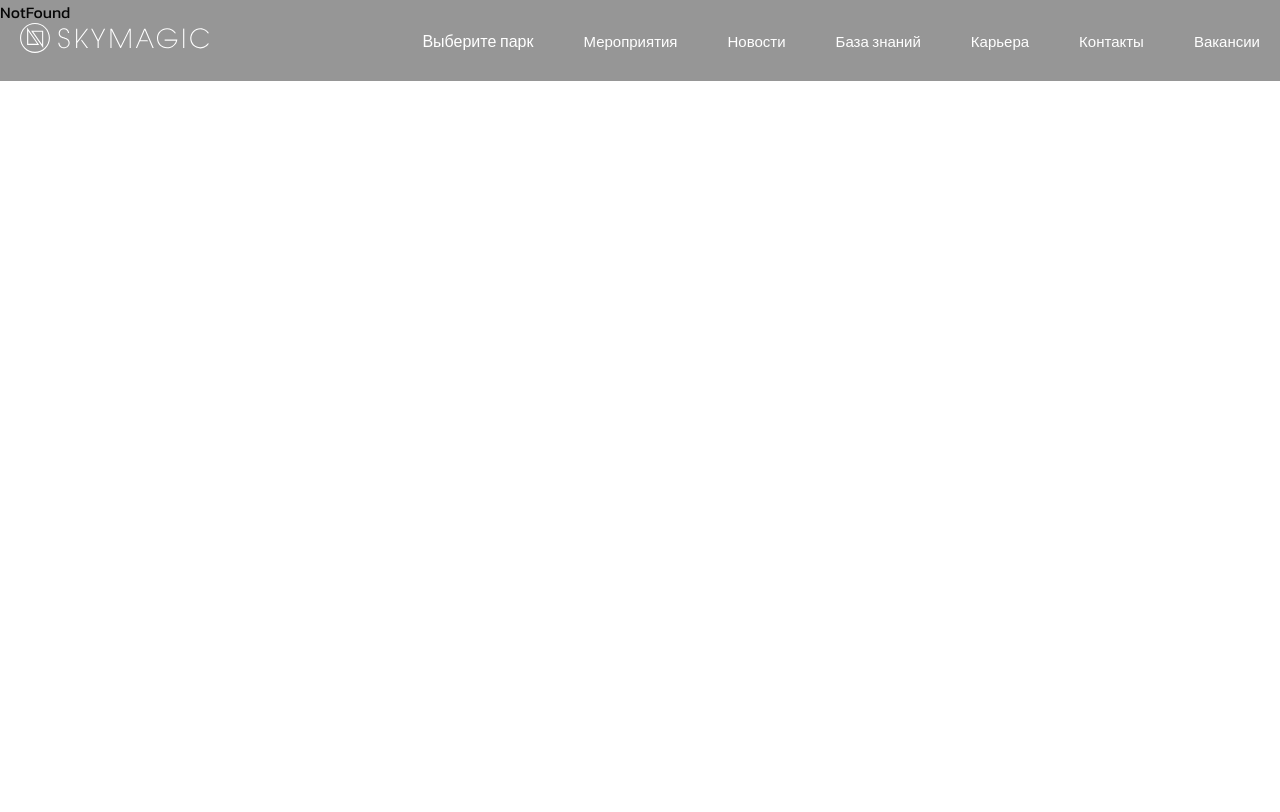
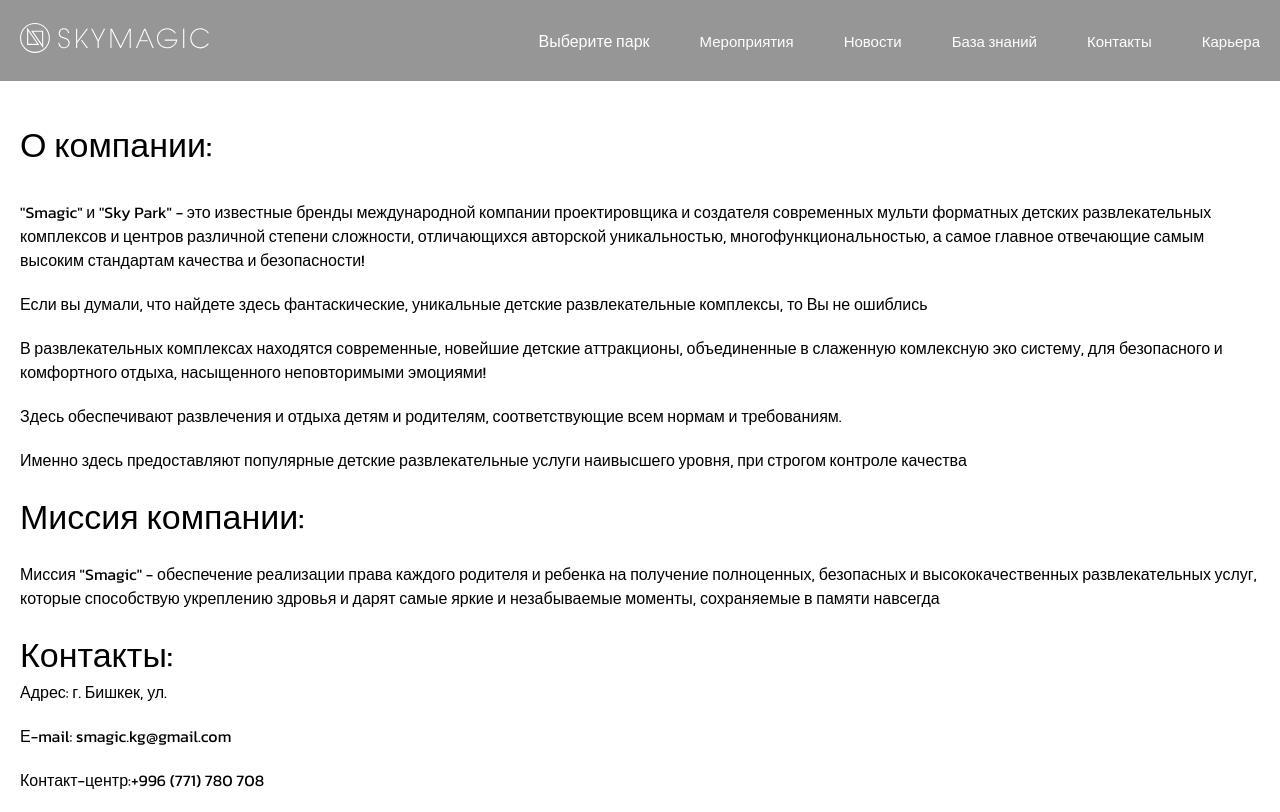
Before and after one commit to maxbirimkulov/skymagic, a React (Create React App) app: page /about in a window 1280 px wide. Built offline with nearby package versions, Linux system fonts and the light colour scheme.

Commit message:
add career

```diff
--- a/src/App.js
+++ b/src/App.js
@@ -8,6 +8,7 @@
 import Register from "./pages/Register/Register";
 
 import Vacancies from "./pages/Vacancies/Vacancies";
+import AboutCompany from "./pages/AboutCompany/aboutCompany";
 
 
 function App() {
@@ -18,10 +19,11 @@
             <Route path='' element={<Home/>}/>
             <Route path='parks/:name' element={<Park/>}/>
             <Route path='basket' element={<Basket/>}/>
-            <Route path='/vacancies' element={<Vacancies/>}/>
+            <Route path='/career' element={<Vacancies/>}/>
             <Route path='*' element={<NotFound/>}/>
             <Route path='/login' element={<Login/>}/>
             <Route path='/register' element={<Register/>}/>
+            <Route path='/about' element={<AboutCompany/>}/>
           </Route>
 
         </Routes>
--- a/src/Layout/Header/Header.js
+++ b/src/Layout/Header/Header.js
@@ -4,6 +4,7 @@
 import HamburgerToggle from "./HamburgerToggle/HamburgerToggle";
 import NavBar from "./NavBar/NavBar";
 import {animateScroll} from "react-scroll";
+import logo from '../../Components/image/smagic-logo.jpg'
 const Header = () => {
     const [isActiveHamburger, setActiveHamburger] = useState(false);
     const [isActiveHamburgerMenu, setActiveHamburgerMenu] = useState(false);
@@ -69,6 +70,7 @@
 	</g>
 </g>
 </svg>
+
                 </NavLink>
                     <HamburgerToggle toggleClass={toggleClass} isActiveHamburger={isActiveHamburger}/>
 
--- a/src/Layout/Header/NavBar/Dropdown/Dropdown.js
+++ b/src/Layout/Header/NavBar/Dropdown/Dropdown.js
@@ -8,7 +8,7 @@
             <span>Выберите парк</span>
             <div className="dropdown-content">
                 <NavLink className="nav__link" to="/parks/Sky Park" onClick={toggleClass}>Sky park</NavLink>
-                <NavLink className="nav__link" to="/parks/Smagic Tsum" onClick={toggleClass}>Smagic Технопарк</NavLink>
+                <NavLink className="nav__link" to="/parks/Smagic Techno" onClick={toggleClass}>Smagic Технопарк</NavLink>
                 <NavLink className="nav__link" to="/parks/Smagic Tsum" onClick={toggleClass}>Smagic Цум 2</NavLink>
                 <NavLink className="nav__link" to="/parks/Smagic Tommi" onClick={toggleClass}>Smagic Tommi mall</NavLink>
             </div>
--- a/src/Layout/Header/NavBar/NavBar.js
+++ b/src/Layout/Header/NavBar/NavBar.js
@@ -11,9 +11,8 @@
             <li className='nav__item'> <NavLink className="nav__link" to="/reg" onClick={toggleClass}>Мероприятия</NavLink></li>
             <li className='nav__item'> <NavLink className="nav__link" to="/reg" onClick={toggleClass}>Новости</NavLink></li>
             <li className='nav__item'> <NavLink className="nav__link" to="/reg" onClick={toggleClass}>База знаний</NavLink></li>
-            <li className='nav__item'> <NavLink className="nav__link" to="/reg" onClick={toggleClass}>Карьера</NavLink></li>
             <li className='nav__item'> <NavLink className="nav__link" to="/reg" onClick={toggleClass}>Контакты</NavLink></li>
-            <li className='nav__item'> <NavLink className="nav__link" to="/vacancies" onClick={toggleClass}>Вакансии</NavLink></li>
+            <li className='nav__item'> <NavLink className="nav__link" to="/career" onClick={toggleClass}>Карьера</NavLink></li>
         </ul>
     );
 };
--- a/src/data.js
+++ b/src/data.js
@@ -67,6 +67,32 @@
     "Smagic Techno": {
         "title": "Smagic Технопарк",
         "description": "Общая площадь помещения парка: 5500 кв. м.",
+        "areatitle": "Общая площадь помещения парка:",
+        "areatext": [
+            "6878 кв. м.",],
+        "about": "Центр развлечений «Smagic ТехноПарк» успешно осуществляет свою работу С 2019 года.",
+        "zonestitle": "Дополнительные зоны:",
+        "zones": "Город Профессий и Город Активити. На территории развлекательной зоны имеется :тир, магазин игрушек,фуд-корт,салон",
+        "attractions": [
+            "- 2 Вида горок,",
+            "- 2 зоны с шариками",
+            "- Тюбинговая горка",
+            " - Скалодром",
+            "- Зиплайн",
+            " - Соты",
+            " - Сетчатый лабиринт",
+            " - Вуклан",
+            " - Батут",
+        ],
+        "gamecomplex": [
+            "- Автодром",
+            "- Песочница",
+            "- 2 вида качелей",
+            "- Зона творчества",
+            "- Рыбалка",
+            "- Лего большое и маленькое",
+            "- Настольные игры",
+        ],
         "imgFirstSection": [
             "../assets/techno/first/img01.jpg",
             "../assets/techno/first/img02.jpg",
@@ -85,6 +111,31 @@
     "Smagic Tsum": {
         "title": "Smagic Цум 2",
         "description": "Общая площадь помещения парка: 5500 кв. м.",
+        "areatitle": "Общая площадь помещения парка:",
+        "areatext": [
+            "2300 кв. м. Вместимость : 600 человек"],
+        "about": "Центр развлечений «Smagic ЦУМ2» успешно осуществляет свою работу С 2019 года.",
+        "zonestitle": "Дополнительные зоны:",
+        "zones": "Зона фуд-корта, магазин игрушек, тир,многое другое.",
+        "attractions": [
+            "-Скалодром,",
+            "- Соты",
+            "- Бассейн с шариками",
+            "- Батут",
+            "- Крутые горки",
+            " - Лабиринт",
+            " - Кинетический песок",
+            " - Магнитный конструктор",
+        ],
+        "gamecomplex": [
+            "- Лего и мини лего",
+            "- Мягкий конструктор",
+            "- Вулкан",
+            "- Зона рукоделия",
+            "- 2 вида рыбалки",
+            "- Настольные игры(хоккей и аэро-хоккей",
+            "- Автодром",
+        ],
         "imgFirstSection": [
             "../assets/tsum/first/img01.jpg",
             "../assets/tsum/first/img02.jpg",
@@ -103,6 +154,31 @@
     "Smagic Tommi": {
         "title": "Smagic Tommi mall",
         "description": "Общая площадь помещения парка: 5500 кв. м.",
+        "areatitle": "Общая площадь помещения парка:",
+        "areatext": [
+            "778 кв. м. Вместимость : 200 человек"],
+        "about": "Центр развлечений «Smagic Tommi Mall» успешно осуществляет свою работу С 2021 года.",
+        "zonestitle": "Дополнительные зоны:",
+        "zones": "Зона фуд-корта, магазин игрушек, тир.",
+        "attractions": [
+
+            "- Спортивный батут",
+            "- Классический батут",
+            "- Мини зиплайн",
+            " - Сетчатый лабиринт",
+            " - Бассейн с шариками",
+        ],
+        "gamecomplex": [
+            "- Большая зона Лего",
+            "- Песочница",
+            "- Мини-скалодром",
+            "- Горки",
+            "- Автодром",
+            "- Зона творчества",
+            "- Игровые панели",
+            "- Автодром",
+
+        ],
         "imgFirstSection": [
             "../assets/tommi/first/img01.jpg",
             "../assets/tommi/first/img02.jpg",
--- /dev/null
+++ b/src/pages/AboutCompany/aboutCompany.js
@@ -0,0 +1,38 @@
+import React from 'react';
+import './aboutCompany.scss'
+
+const AboutCompany = () => {
+    return (
+        <section className='aboutCompany'>
+            <div className="aboutCompany__container container">
+            <h2 className='aboutCompany__title'>О компании:</h2>
+            <p>
+                "Smagic" и "Sky Park" - это известные бренды международной компании проектировщика и создателя современных мульти форматных детских развлекательных комплексов и центров различной степени сложности, отличающихся авторской уникальностью, многофункциональностью, а самое главное отвечающие самым высоким стандартам качества и безопасности!
+            </p>
+            <p>
+                Если вы думали, что найдете здесь фантаскические, уникальные детские развлекательные комплексы, то Вы не ошиблись
+            </p>
+            <p>
+                В развлекательных комплексах находятся современные, новейшие детские аттракционы, объединенные в слаженную комлексную эко систему, для безопасного и комфортного отдыха, насыщенного неповторимыми эмоциями!
+            </p>
+            <p>
+                Здесь обеспечивают развлечения и отдыха детям и родителям, соответствующие всем нормам и требованиям.
+            </p>
+            <p>
+                Именно здесь предоставляют популярные детские развлекательные услуги наивысшего уровня, при строгом контроле качества
+            </p>
+            <h2 className='aboutCompany__mission'>Миссия компании:</h2>
+            <p>
+                Миссия "Smagic" - обеспечение реализации права каждого родителя и ребенка на получение полноценных, безопасных и высококачественных развлекательных услуг, которые способствую укреплению здровья и дарят самые яркие и незабываемые моменты, сохраняемые в памяти навсегда
+            </p>
+                <h2 className='aboutCompany__contact'>Контакты:</h2>
+                <p>Адрес: г. Бишкек, ул.</p>
+                <p>Е-mail: smagic.kg@gmail.com</p>
+                <p>Контакт-центр:+996 (771) 780 708</p>
+
+            </div>
+        </section>
+    );
+};
+
+export default AboutCompany;
--- /dev/null
+++ b/src/pages/AboutCompany/aboutCompany.scss
@@ -0,0 +1,18 @@
+.aboutCompany{
+  padding-top: 120px;
+  &__title{
+    margin-bottom: 30px;
+    font-size: 34px;
+  }
+  p{
+    margin-bottom: 20px;
+  }
+  &__mission{
+    margin-bottom: 20px;
+    font-size: 34px;
+  }
+&__contact{
+  font-size: 34px;
+}
+
+}
--- a/src/pages/Home/Parks/Parks.js
+++ b/src/pages/Home/Parks/Parks.js
@@ -4,6 +4,7 @@
 import tommi from '../images/tommi.jpg'
 import tehnopark from '../images/tehno-park.jpg'
 import stum from '../images/цум2.jpg'
+import {NavLink} from "react-router-dom";
 
 const Parks = () => {
     return (
@@ -21,7 +22,7 @@
 
 
                         </div>
-                        <button>Узнать больше</button>
+                        <button><NavLink to='/parks/Sky%20Park'/>Узнать больше</button>
                     </div>
 
                     <div className="parks__card">
--- a/src/pages/Park/Map/Map.scss
+++ b/src/pages/Park/Map/Map.scss
@@ -23,6 +23,7 @@
   &__txt{
 
     background: gray;
+
 color: white;
 
 
@@ -34,6 +35,7 @@
     top: 30%;
     left: 61%;
 
+
   }
 }
 .place-card-large{
--- a/src/pages/Park/Portfolio/Portfolio.scss
+++ b/src/pages/Park/Portfolio/Portfolio.scss
@@ -11,10 +11,13 @@
     background-position: center;
     background-size: cover;
     width: 600px;
+    border-radius: 15px;
+    overflow: hidden;
   }
 
   .swiper-slide img {
     display: block;
     width: 100%;
+
   }
 }
```
Also changed, not shown: src/Components/image/smagic-logo.jpg (added).
